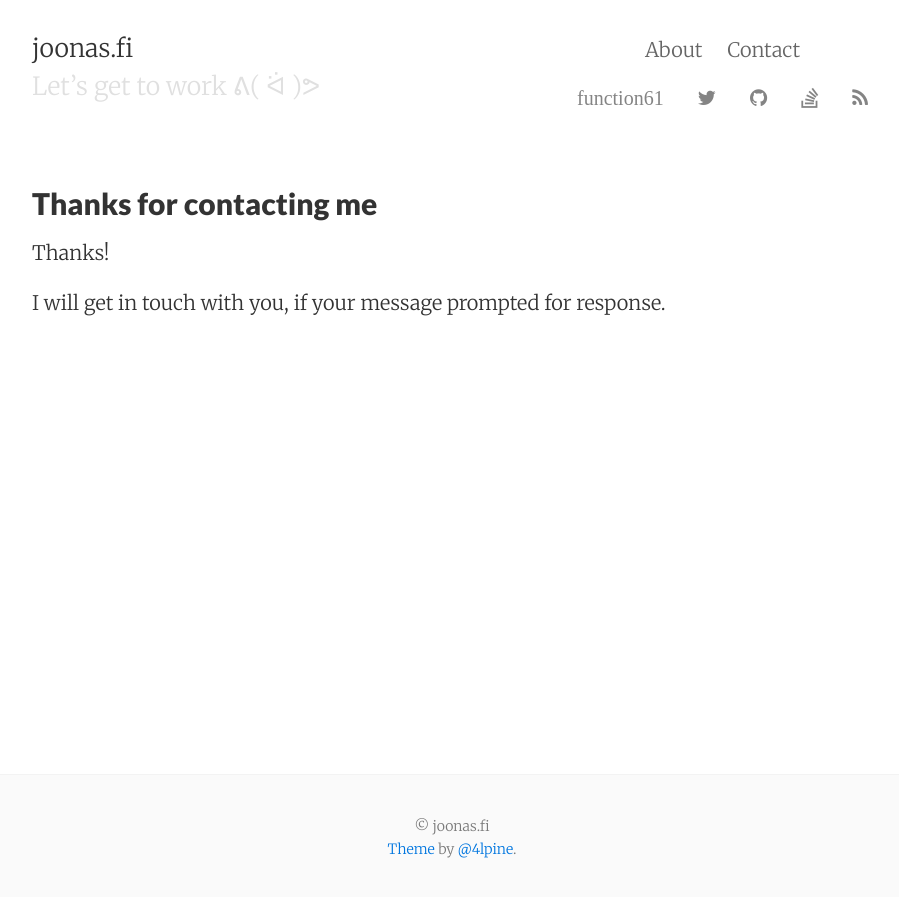
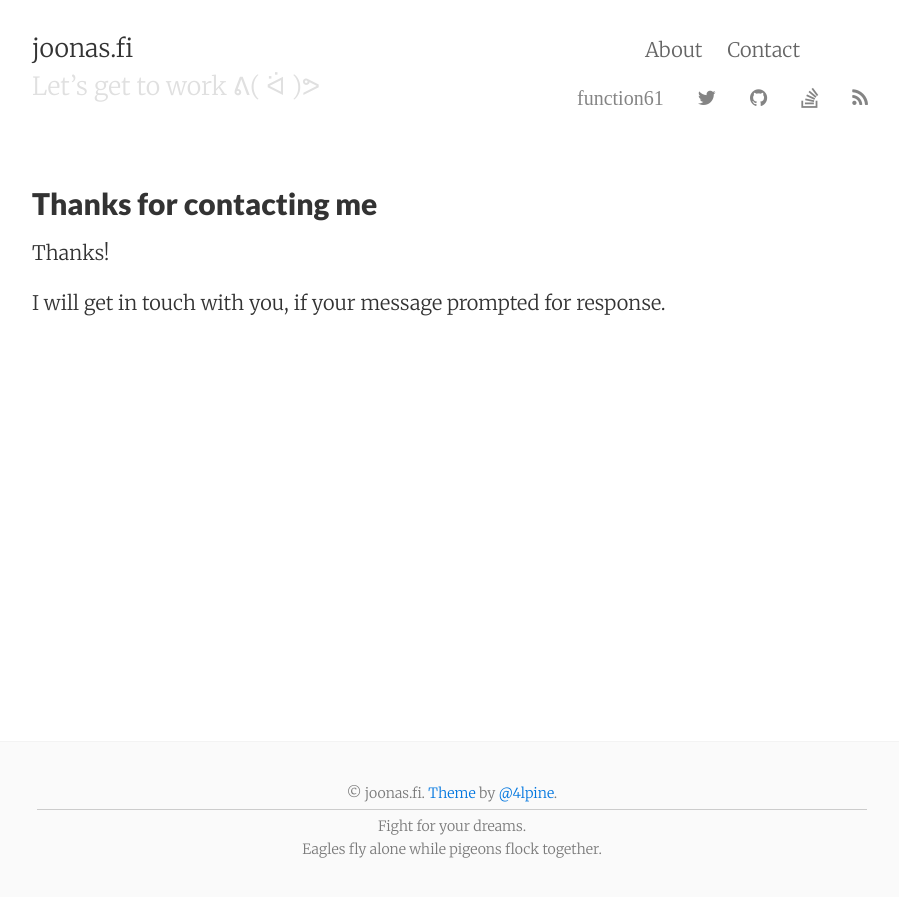
Before and after one commit to joonas-fi/joonas.fi, a Jekyll site: the page built from blog/contact-thanks.md, in a window 1280 px wide. Shown: the top 897 px of the page, without its empty margins (188-1087 px from the left). Built offline with Jekyll 4.4.1, drawn with Linux system fonts in a browser that asks for light colours; nearby versions of some CDN libraries.

Commit message:
footer: add a few inspirational quotes

```diff
--- a/blog/_includes/footer.html
+++ b/blog/_includes/footer.html
@@ -1,9 +1,10 @@
 <footer class="center">
   <div class="measure">
     <small>
-		&copy; joonas.fi
-    	<br />
-      <a target="_blank" href="https://github.com/johnotander/pixyll">Theme</a> by <a target="_blank" href="https://twitter.com/4lpine">@4lpine</a>.
+		&copy; joonas.fi. <a target="_blank" href="https://github.com/johnotander/pixyll">Theme</a> by <a target="_blank" href="https://twitter.com/4lpine">@4lpine</a>.
+		<hr style="margin: 0.25rem" />
+		Fight for your dreams.<br />
+		Eagles fly alone while pigeons flock together.
     </small>
   </div>
 </footer>
```
